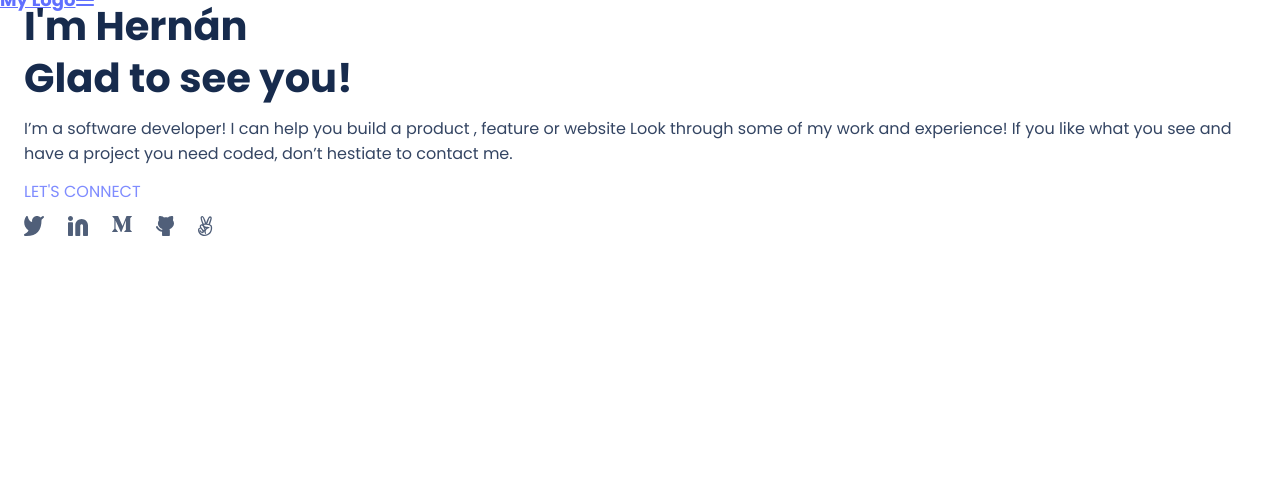
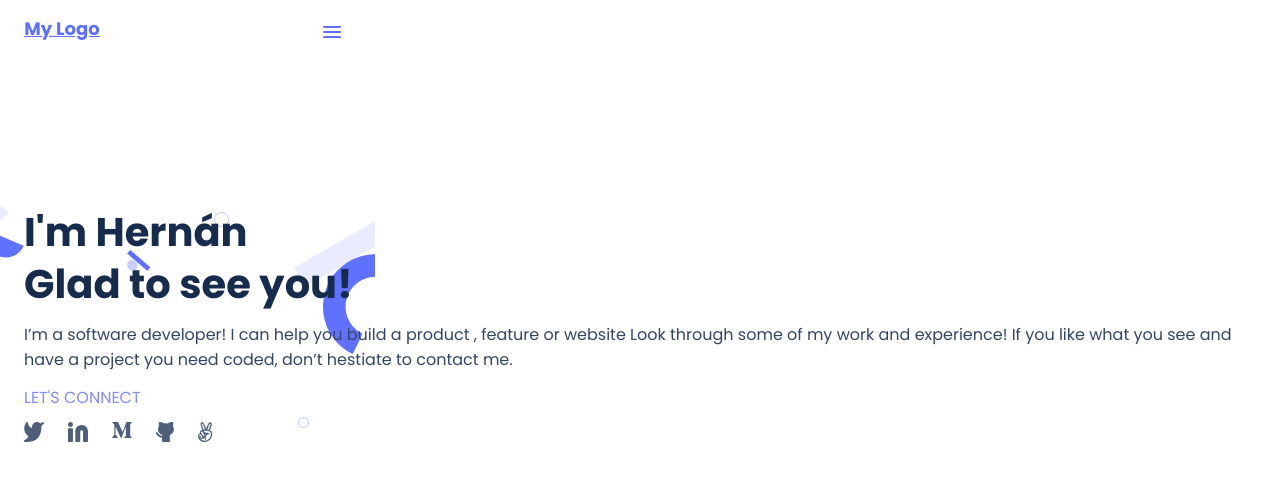
Before and after one commit to HFG43/Portfolio__test, a plain HTML site: page index.html in a window 1280 px wide. Drawn offline with Linux system fonts and the light colour scheme.

Commit message:
Correct Position
Position respect navbar corrected

```diff
--- a/style.css
+++ b/style.css
@@ -12,7 +12,9 @@
 .navbar {
   display: flex;
   position: absolute;
-}
+  text-align: center;
+  align-items: center;
+ }
 
 .my-logo {
   width: 76px;
@@ -22,7 +24,19 @@
   font-weight: 700;
   font-size: 18px;
   line-height: 20px;
+  margin-left: 24px;
+  margin-top: 58px;
+}
 
+.hamburguer {
+  margin-left: 223px;
+  margin-top: 63px;
+   }
+
+.about-me {
+  background-image: url("Images/header-shapes\ mobile.png");
+  background-repeat: no-repeat;
+  margin-top: 110px;
 }
 
 .header2{
@@ -34,7 +48,7 @@
   color: #172B4D;
   margin-left: 24px;
   margin-right: 24px;
-
+  margin-top: 206px;
 }
 
 .about-me-paragraph{
```
